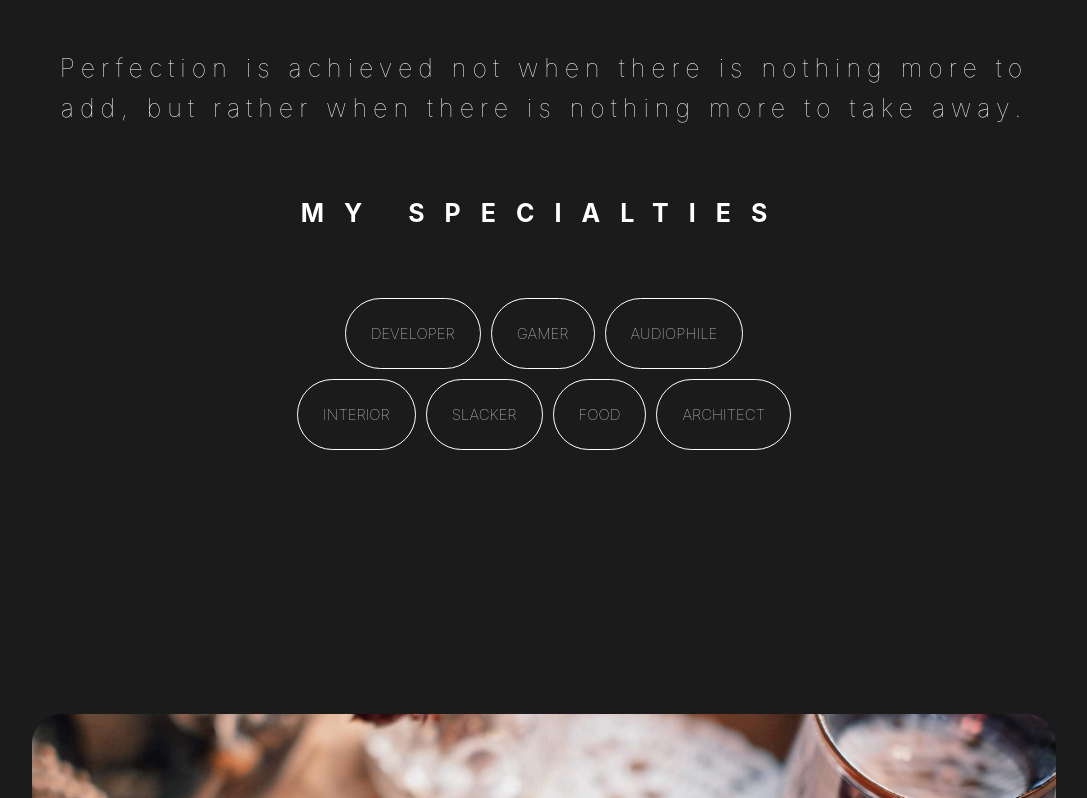
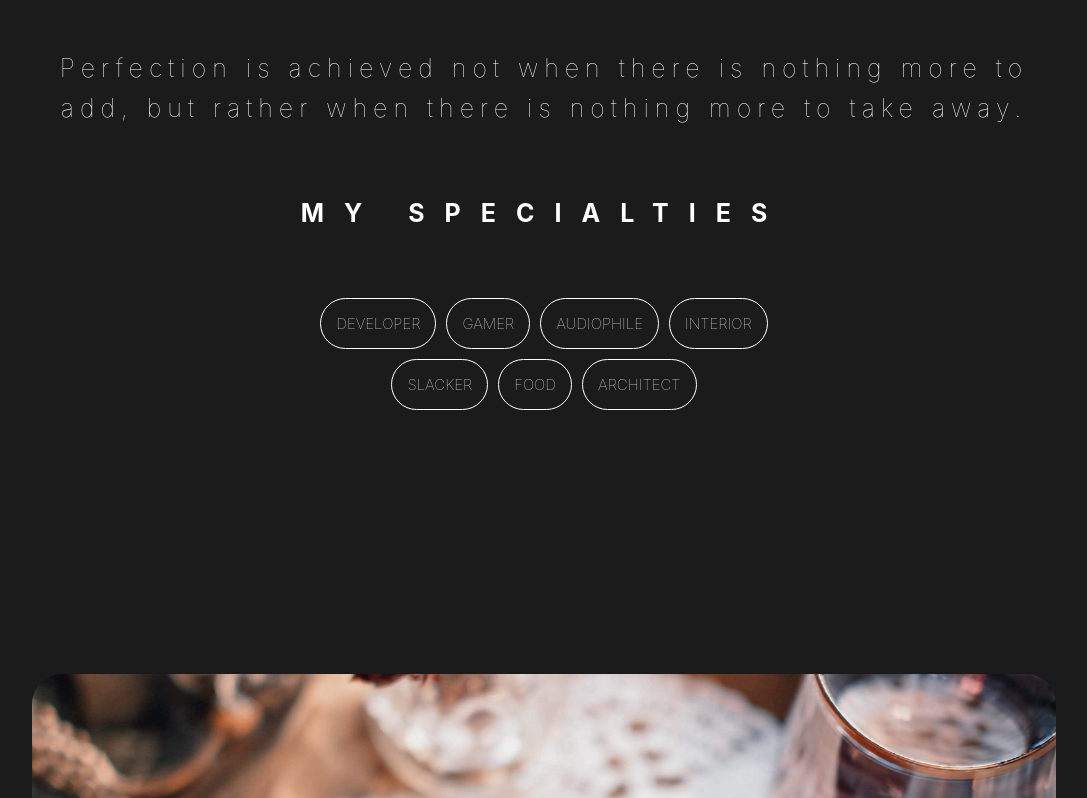
Before and after one commit to chiragmakwanadev/myportfolio, a React (Create React App) app: page / in a window 1280 px wide. Shown: the part 2546-3344 px from the top of the page, without its empty margins (96-1183 px from the left). Built offline with nearby package versions, Linux system fonts and the light colour scheme.

Commit message:
updated aboutpage

```diff
--- a/src/components/Home/Aboutme.js
+++ b/src/components/Home/Aboutme.js
@@ -143,7 +143,7 @@ const Hashtags = styled.h2`
   li {
     border: 1px solid white;
     border-radius: 40px;
-    padding: 25px;
+    padding: 15px;
   }
 
   @media (max-width: 1336px) {
```
